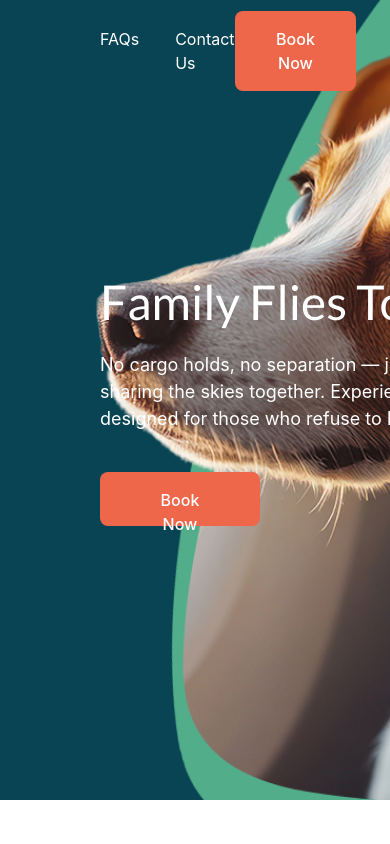
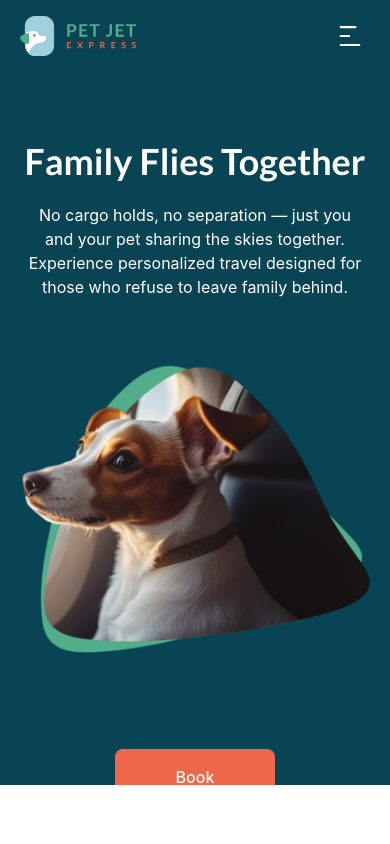
Before and after one commit to dransjel/petjet, a React (Vite) app: page / in a window 390 px wide. Shown: the top 844 px of the page. Built offline with nearby package versions, Linux system fonts and the light colour scheme.

Commit message:
start mobile

```diff
--- a/index.html
+++ b/index.html
@@ -3,7 +3,7 @@
   <head>
     <meta charset="UTF-8" />
     <link rel="icon" type="image/svg+xml" href="/vite.svg" />
-    <meta name="viewport" content="width=device-width, initial-scale=1.0" />
+    <meta name="viewport" content="width=device-width, initial-scale=1.0, maximum-scale=1.0, user-scalable=no">
     <title>PetJet</title>
     <link href="https://fonts.googleapis.com/css2?family=Lato:wght@400;700&display=swap" rel="stylesheet">
   </head>
--- a/src/App.jsx
+++ b/src/App.jsx
@@ -1,6 +1,6 @@
 import { BrowserRouter as Router, Routes, Route } from 'react-router-dom';
 import LandingPage from './pages/LandingPage';
-import GlobalStyles from './styles/GlobalStyles';
+import { GlobalStyles } from './styles/GlobalStyles';
 
 function App() {
   return (
--- a/src/components/DestinationSection.jsx
+++ b/src/components/DestinationSection.jsx
@@ -252,8 +252,7 @@ const PlanTripButton = styled.button`
   background: #EF674A;
   border-radius: 8px;
   border: none;
-  font-family: 'Satoshi';
-  font-weight: 700;
+  font-weight: 750;
   font-size: 16px;
   line-height: 22px;
   color: #FFFFFF;
--- a/src/components/Navbar.jsx
+++ b/src/components/Navbar.jsx
@@ -1,6 +1,8 @@
-import React from 'react';
+import React, { useState } from 'react';
 import styled from 'styled-components';
+import { devices } from '../styles/breakpoints';
 import logo from '../assets/images/logo.svg';
+import menuIcon from '../assets/icons/menu.svg';
 
 const Nav = styled.nav`
   width: 100%;
@@ -9,23 +11,45 @@ const Nav = styled.nav`
   justify-content: space-between;
   align-items: center;
   padding: 0 100px;
-
   position: absolute;
   top: 0;
   left: 0;
   z-index: 10;
+  box-sizing: border-box;
+
+  ${devices.mobile} {
+    padding: 0 20px;
+    height: 72px;
+    width: 100vw;
+    max-width: 100%;
+  }
+`;
+
+const DesktopNav = styled.div`
+  display: flex;
+  align-items: center;
+  position: absolute;
+  left: 50%;
+  transform: translateX(-50%);
+
+  ${devices.mobile} {
+    display: none;
+  }
 `;
 
 const NavLinks = styled.div`
   display: flex;
-  gap: 36px;
+  gap: 45px;
   color: white;
+  font-size: 16px;
+  font-style: normal;
+  font-weight: 700;
 `;
 
 const BookNowButton = styled.button`
   background: rgb(239, 103, 74);
   color: white;
-  padding: 16px 41.5px;
+  padding: 16px 28px;
   border-radius: 8px;
   border: none;
   cursor: pointer;
@@ -41,8 +65,92 @@ const LogoContainer = styled.div`
 `;
 
 const Logo = styled.img`
+  height: 54px;
+
+  ${devices.mobile} {
+    height: 40px;
+  }
+`;
+
+const MobileNav = styled.div`
+  display: none;
+
+  ${devices.mobile} {
+    display: flex;
+    align-items: center;
+    margin-left: 20px;
+    position: relative;
+    width: auto;
+  }
+`;
+
+const MenuIcon = styled.button`
+  background: none;
+  border: none;
+  padding: 8px;
+  cursor: pointer;
+  display: flex;
+  align-items: center;
+  justify-content: center;
+  width: 40px;
   height: 40px;
+
+  img {
+    width: 24px;
+    height: 24px;
+    filter: brightness(0) invert(1);
+  }
 `;
+
+const MobileMenu = styled.div`
+  display: ${({ $isOpen }) => ($isOpen ? 'flex' : 'none')};
+  position: fixed;
+  top: 72px;
+  left: 0;
+  right: 0;
+  background: rgb(0, 37, 46);
+  flex-direction: column;
+  padding: 20px;
+  gap: 20px;
+  z-index: 1000;
+  width: 100vw;
+  max-width: 100%;
+  box-sizing: border-box;
+
+  span {
+    color: white;
+    font-size: 16px;
+    font-weight: 500;
+  }
+
+  ${BookNowButton} {
+    width: 100%;
+    margin-top: 10px;
+  }
+`;
+
+const DesktopBookNow = styled(BookNowButton)`
+  ${devices.mobile} {
+    display: none;
+  }
+`;
+
+const MobileNavComponent = () => {
+  const [isMenuOpen, setIsMenuOpen] = useState(false);
+
+  return (
+    <MobileNav>
+      <MenuIcon onClick={() => setIsMenuOpen(!isMenuOpen)}>
+        <img src={menuIcon} alt="Menu" />
+      </MenuIcon>
+      <MobileMenu $isOpen={isMenuOpen}>
+        <span>FAQs</span>
+        <span>Contact Us</span>
+        <BookNowButton>Book Now</BookNowButton>
+      </MobileMenu>
+    </MobileNav>
+  );
+};
 
 const Navbar = () => {
   return (
@@ -50,11 +158,17 @@ const Navbar = () => {
       <LogoContainer>
         <Logo src={logo} alt="Pet Jet Express" />
       </LogoContainer>
-      <NavLinks>
-        <span>FAQs</span>
-        <span>Contact Us</span>
-      </NavLinks>
-      <BookNowButton>Book Now</BookNowButton>
+
+      <DesktopNav>
+        <NavLinks>
+          <span>FAQs</span>
+          <span>Contact Us</span>
+        </NavLinks>
+      </DesktopNav>
+
+      <DesktopBookNow>Book Now</DesktopBookNow>
+
+      <MobileNavComponent />
     </Nav>
   );
 };
--- a/src/components/OurDestinations.jsx
+++ b/src/components/OurDestinations.jsx
@@ -82,10 +82,9 @@ const CityIcon = styled.img`
 
 const CityName = styled.h3`
 color: #FFF;
-font-family: Satoshi;
 font-size: 24px;
 font-style: normal;
-font-weight: 500;
+font-weight: 700;
 line-height: normal;
   margin: 0;
   z-index: 2;
--- a/src/components/ReasonsPetJet.jsx
+++ b/src/components/ReasonsPetJet.jsx
@@ -26,11 +26,9 @@ const Header = styled.div`
 
 const Title = styled.h2`
   font-size: 48px;
-  color: ${colors.darkBlue};
+  color: ${colors.green};
+  font-weight: 700;
 
-  span {
-    color: ${colors.green};
-  }
 `;
 
 const BookNowButton = styled.button`
@@ -39,6 +37,7 @@ const BookNowButton = styled.button`
   padding: 16px 40px;
   border-radius: 8px;
   border: none;
+  font-weight: 700;
   font-size: 16px;
   cursor: pointer;
   transition: opacity 0.2s;
@@ -49,21 +48,30 @@ const BookNowButton = styled.button`
 `;
 
 const CardsContainer = styled.div`
-  display: grid;
-  grid-template-columns: repeat(3, 290px);
-  gap: 40px;
-  margin-top: 48px;
+display: flex;
+padding: 50px 205px;
+justify-content: center;
+align-items: flex-start;
+align-content: flex-start;
+gap: 48px 80px;
+align-self: stretch;
+flex-wrap: wrap;
+
 `;
 
 const Card = styled.div`
-  background: white;
+display: flex;
+width: 350px;
+height: 280px;
+padding: 40px 24px;
+flex-direction: column;
+justify-content: center;
+align-items: center;
+gap: 20px;
+
   border-radius: 40px;
-  padding: 40px 24px;
-  display: flex;
-  flex-direction: column;
-  align-items: center;
-  gap: 20px;
-  text-align: center;
+background: var(--Text-Color-Dark-BG, #FFF);
+box-shadow: 0px 4px 24px 0px rgba(145, 84, 6, 0.09);
 `;
 
 const IconWrapper = styled.div`
@@ -81,9 +89,12 @@ const CardTitle = styled.h3`
 `;
 
 const CardDescription = styled.p`
-  font-size: 16px;
-  color: ${colors.gray};
-  line-height: 1.5;
+color: var(--Body-1, #5F5F5F);
+text-align: center;
+font-size: 16px;
+font-style: normal;
+font-weight: 400;
+line-height: normal;
 `;
 
 const ReasonsPetJet = () => {
@@ -118,7 +129,7 @@ const ReasonsPetJet = () => {
   return (
     <Section>
       <Header>
-        <Title>Why <span>Choose</span> Pet Jet Express</Title>
+        <Title>Why Choose Pet Jet Express</Title>
         <BookNowButton>Book Now</BookNowButton>
       </Header>
 
--- a/src/pages/LandingPage.jsx
+++ b/src/pages/LandingPage.jsx
@@ -1,5 +1,6 @@
 import React from 'react';
 import styled from 'styled-components';
+import { devices } from '../styles/breakpoints';
 import Navbar from '../components/Navbar';
 import SearchForm from '../components/SearchForm';
 import Layout from '../components/layout/Layout';
@@ -7,11 +8,17 @@ import DestinationSection from '../components/DestinationSection';
 import OurDestinations from '../components/OurDestinations';
 import VideoIntro from '../components/VideoIntro';
 import ReasonsPetJet from '../components/ReasonsPetJet';
+import heroMobile from '../assets/images/hero-dog-mobile.png';
 
 const PageContainer = styled.div`
   width: 100%;
   overflow-x: hidden;
   position: relative;
+
+  ${devices.mobile} {
+    max-width: 100vw;
+    overflow-x: hidden;
+  }
 `;
 
 const HeroFrame = styled.div`
@@ -23,6 +30,16 @@ const HeroFrame = styled.div`
   left: 0;
   overflow: hidden;
   z-index: 0;
+
+  ${devices.mobile} {
+    height: 93vh;
+    width: 100vw;
+    max-width: 100%;
+    position: relative;
+    display: flex;
+    flex-direction: column;
+    align-items: center;
+  }
 `;
 
 const HeroBanner = styled.div`
@@ -34,6 +51,11 @@ const HeroBanner = styled.div`
   background-image: url(${props => props.$backgroundImage});
   background-size: cover;
   background-position: center;
+
+  ${devices.mobile} {
+    display: none;
+  }
+
   &::before {
     content: '';
     position: absolute;
@@ -42,6 +64,23 @@ const HeroBanner = styled.div`
     right: 0;
     bottom: 0;
     background: rgba(9, 68, 84, 0);
+  }
+`;
+
+const MobileHeroImage = styled.div`
+  display: none;
+
+  ${devices.mobile} {
+    display: block;
+    width: 100%;
+    max-width: 382px;
+    height: 340px;
+    margin: 0 auto;
+    background-image: url(${heroMobile});
+    background-size: contain;
+    background-repeat: no-repeat;
+    background-position: center;
+    margin-top: 10px;
   }
 `;
 
@@ -55,45 +94,71 @@ const SectionText = styled.div`
   flex-direction: column;
   gap: 40px;
   z-index: 1;
+
+  ${devices.mobile} {
+    position: static;
+    width: 100%;
+    height: auto;
+    padding: 0 20px;
+    text-align: center;
+    align-items: center;
+    margin-top: 40px;
+    box-sizing: border-box;
+  }
 `;
 
 const Caption = styled.div`
-  width: 1280px;
   height: 20px;
   color: rgb(0, 29, 108);
 `;
 
 const SecondaryHeadline = styled.div`
-  width: 1280px;
   height: 97px;
   color: rgb(33, 39, 42);
 `;
 
 const TextFrame = styled.div`
-  width: 515px;
   height: 159px;
   display: flex;
   flex-direction: column;
   gap: 20px;
+
+  ${devices.mobile} {
+    height: auto;
+    align-items: center;
+  }
 `;
 
 const MainHeadline = styled.h1`
-  width: 515px;
   height: 58px;
   color: rgb(255, 255, 255);
   font-family: 'Lato', sans-serif;
   font-size: 48px;
   line-height: 58px;
+  font-weight: 900;
   margin: 0;
   padding: 0;
+
+  ${devices.mobile} {
+    margin-top: 100px;
+    font-size: 36px;
+    line-height: 43px;
+    height: auto;
+  }
 `;
 
 const Paragraph = styled.p`
-  width: 515px;
   height: 81px;
   color: white;
   font-size: 18px;
   line-height: 27px;
+
+  ${devices.mobile} {
+    font-size: 16px;
+    line-height: 24px;
+    height: auto;
+    max-width: 335px;
+  }
 `;
 
 const BookNowButton = styled.button`
@@ -106,6 +171,11 @@ const BookNowButton = styled.button`
   cursor: pointer;
   font-size: 16px;
   padding: 16px 41.5px;
+
+  ${devices.mobile} {
+    margin-top: 20px;
+    margin-bottom: 0px;
+  }
 `;
 
 const SearchSection = styled.section`
@@ -119,6 +189,10 @@ const ContentWrapper = styled.div`
   position: relative;
   z-index: 1;
   padding-top: 800px;
+
+  ${devices.mobile} {
+    padding-top: 100vh;
+  }
 `;
 
 const LandingPage = () => {
@@ -135,6 +209,7 @@ const LandingPage = () => {
                 Experience personalized travel designed for those who refuse to leave family behind.
               </Paragraph>
             </TextFrame>
+            <MobileHeroImage />
             <BookNowButton>Book Now</BookNowButton>
           </SectionText>
         </HeroFrame>
--- /dev/null
+++ b/src/styles/GlobalStyles.js
@@ -0,0 +1,23 @@
+import { createGlobalStyle } from "styled-components";
+
+export const GlobalStyles = createGlobalStyle`
+  * {
+    margin: 0;
+    padding: 0;
+    box-sizing: border-box;
+  }
+
+  html, body {
+    overflow-x: hidden;
+    width: 100%;
+  }
+
+  img {
+    max-width: 100%;
+    height: auto;
+  }
+
+  button {
+    touch-action: manipulation;
+  }
+`;
--- /dev/null
+++ b/src/styles/breakpoints.js
@@ -0,0 +1,13 @@
+export const breakpoints = {
+	mobile: "320px",
+	tablet: "768px",
+	desktop: "1024px",
+	largeDesktop: "1440px",
+};
+
+export const devices = {
+	mobile: `@media (max-width: ${breakpoints.tablet})`,
+	tablet: `@media (min-width: ${breakpoints.tablet}) and (max-width: ${breakpoints.desktop})`,
+	desktop: `@media (min-width: ${breakpoints.desktop}) and (max-width: ${breakpoints.largeDesktop})`,
+	largeDesktop: `@media (min-width: ${breakpoints.largeDesktop})`,
+};
```
Also changed, not shown: src/components/HeroSection.jsx (added, +101 -0 lines), src/assets/icons/menu.svg (added), src/assets/images/hero-dog-mobile.png (added).
